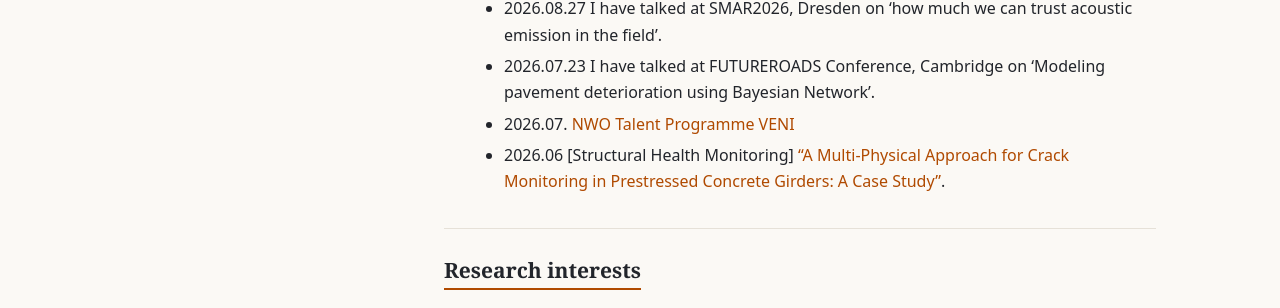
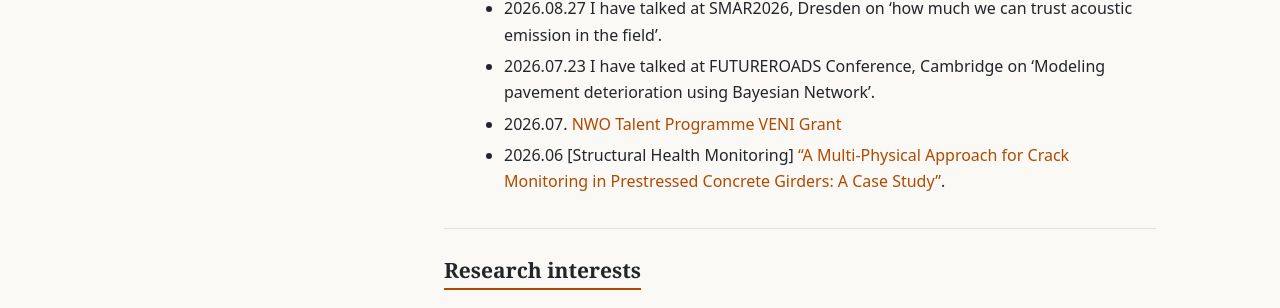
Before and after one commit to Fengqiao-Zhang/Fengqiao-Zhang.github.io, a Jekyll site: the page built from index.md, in a window 1280 px wide and 1233 px high. Shown: the part 635-943 px from the top of the window. Built offline with Jekyll 4.4.1, drawn with Linux system fonts in a browser that asks for light colours.

Commit message:
Update awards.yml

```diff
--- a/_data/awards.yml
+++ b/_data/awards.yml
@@ -1,12 +1,12 @@
 
 - date: "2026.07."
-  text: "[NWO Talent Programme VENI](https://www.nwo.nl/en/researchprogrammes/nwo-talent-programme/projects-veni/veni-2025)"
+  text: "[NWO Talent Programme VENI Grant](https://www.nwo.nl/en/researchprogrammes/nwo-talent-programme/projects-veni/veni-2025)"
 
 - date: "2025.07."
-  text: "[IABSE Best PhD Thesis](https://drive.google.com/file/d/1NPCKkvKHxWytjHFEJiY78wORPuaZNOb6/view)"
+  text: "[IABSE Best PhD Thesis Award](https://drive.google.com/file/d/1NPCKkvKHxWytjHFEJiY78wORPuaZNOb6/view)"
 
 - date: "2024.01."
   text: "[Marie Skłodowska-Curie Fellowship](https://drf.eng.cam.ac.uk/people/fengqiao-zhang)"
 
 - date: "2022.07."
-  text: "EWGAE Honorable Student Paper"
+  text: "EWGAE Honorable Student Paper Award"
```
